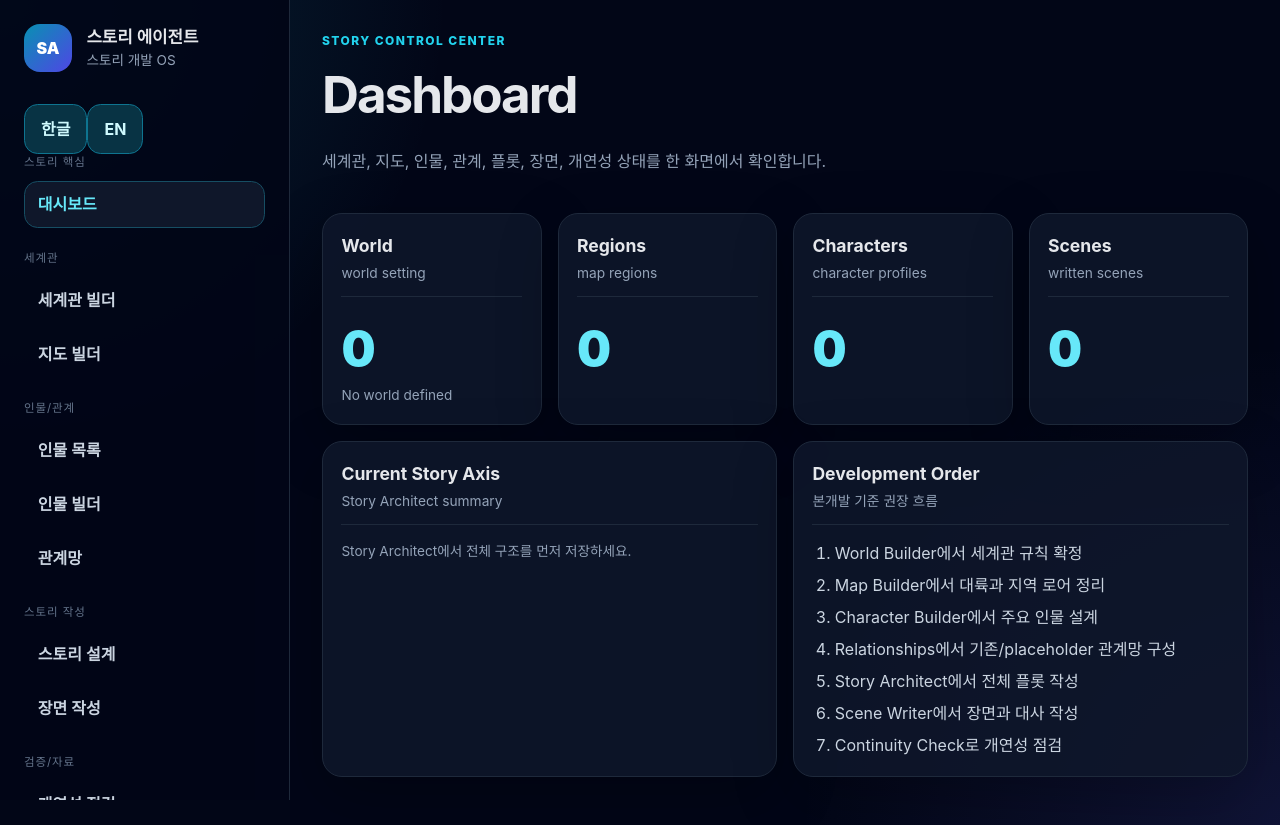
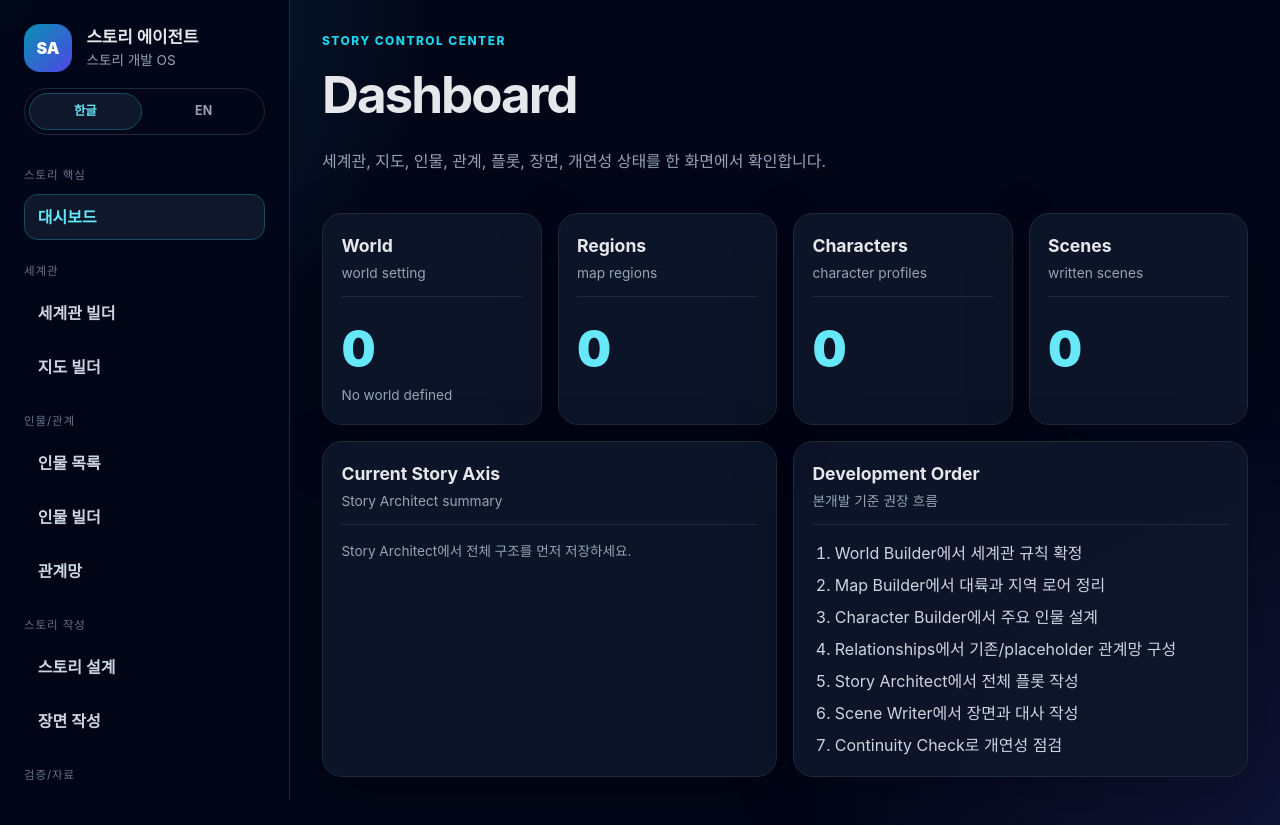
Before and after one commit to Parang9423/Story_Agent, a React (Vite) app in the folder frontend/: page / in a window 1280 px wide. Built offline with nearby package versions, Linux system fonts and the light colour scheme; no server answers.

Commit message:
Add language switcher styles

```diff
--- a/frontend/src/app/App.css
+++ b/frontend/src/app/App.css
@@ -68,7 +68,7 @@ button:disabled {
   display: flex;
   align-items: center;
   gap: 0.9rem;
-  margin-bottom: 2rem;
+  margin-bottom: 1rem;
 }
 
 .brand-mark {
@@ -93,6 +93,33 @@ button:disabled {
   margin: 0;
   color: #94a3b8;
   font-size: 0.85rem;
+}
+
+.language-switcher {
+  display: grid;
+  grid-template-columns: 1fr 1fr;
+  gap: 0.35rem;
+  margin-bottom: 2rem;
+  padding: 0.25rem;
+  border: 1px solid #1e293b;
+  border-radius: 999px;
+  background: #020617;
+}
+
+.language-button {
+  border-radius: 999px;
+  border-color: transparent;
+  background: transparent;
+  color: #94a3b8;
+  padding: 0.5rem 0.75rem;
+  font-size: 0.78rem;
+}
+
+.language-button:hover:not(:disabled),
+.language-button--active {
+  border-color: #164e63;
+  background: #0f172a;
+  color: #67e8f9;
 }
 
 .nav-groups {
```
